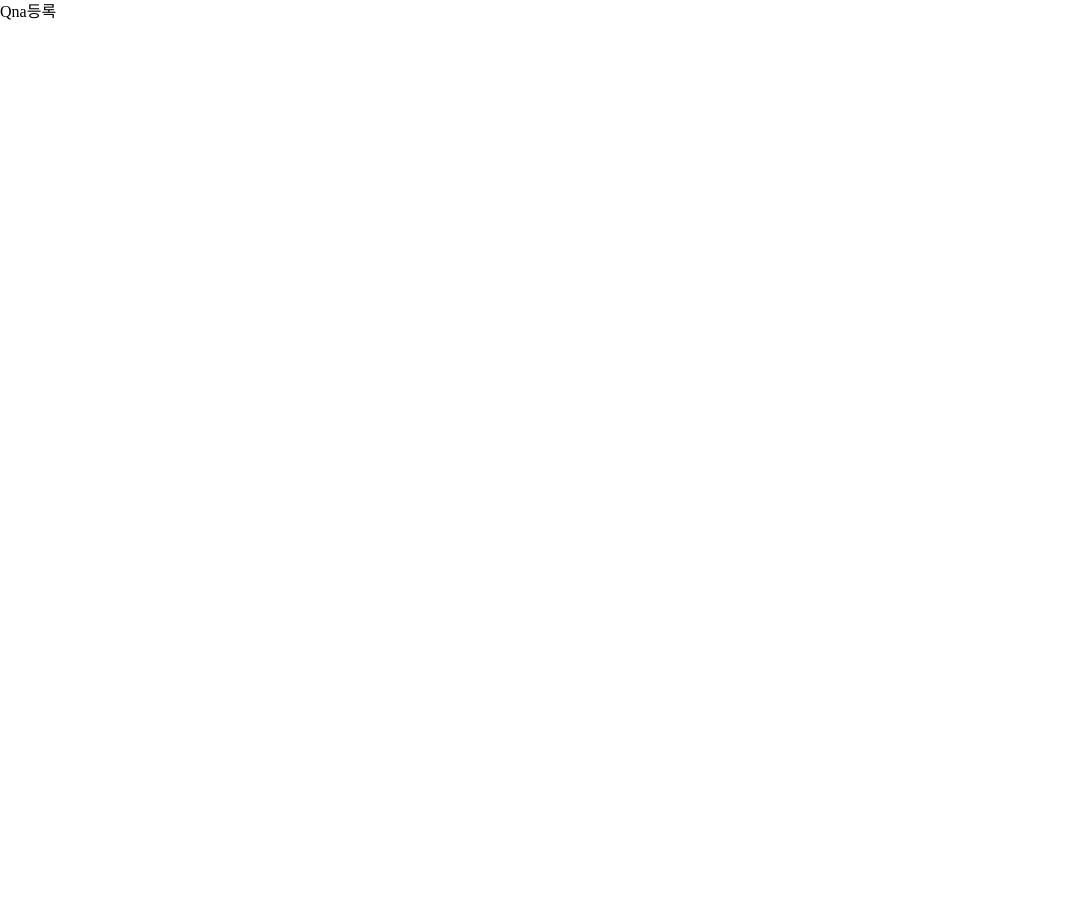
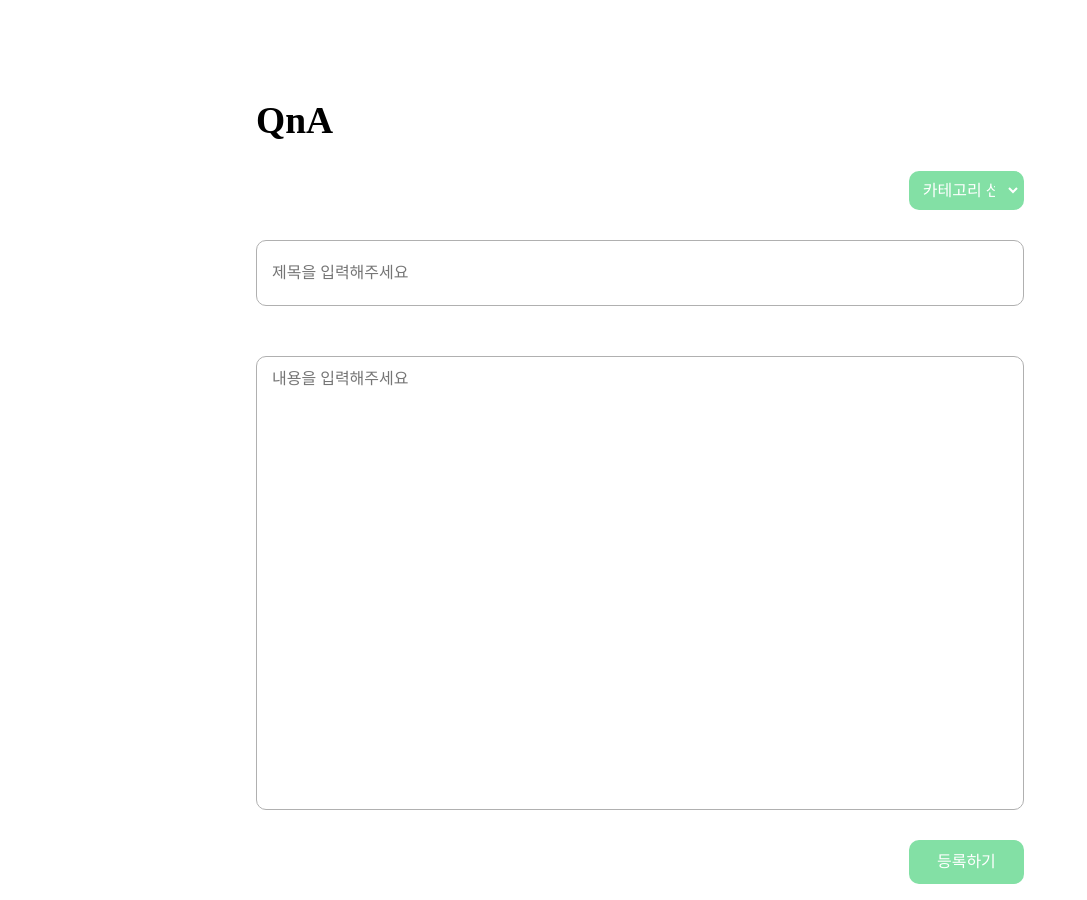
Before and after one commit to 4anghyeon/keyboduck, a Next.js app: page /question/write in a window 1280 px wide. Shown: the whole page, without its empty margins (0-1087 px from the left). Before the commit the page ends 800 px from the top, so only its background shows below. Built offline with nearby package versions, Linux system fonts and the light colour scheme.

Commit message:
Design: QnA 등록 페이지 UI 구성 (#15)

```diff
--- a/src/pages/question/index.tsx
+++ b/src/pages/question/index.tsx
@@ -9,7 +9,7 @@ const Question = () => {
         <h2>QnA</h2>
       </div>
       <div className={styles['qna-sreach-bar']}>
-        <input placeholder="검색어를 입력해주세요" />
+        <input type="text" placeholder="검색어를 입력해주세요" />
         <button>⌕</button>
       </div>
       <div className={styles['qna-list']}>
--- a/src/pages/question/write/index.module.css
+++ b/src/pages/question/write/index.module.css
@@ -0,0 +1,73 @@
+.qna-write-container {
+  width: 100%;
+  height: auto;
+  display: flex;
+  flex-direction: column;
+  align-items: center;
+  margin-top: 100px;
+}
+.qna-write-title {
+  width: 60%;
+  display: flex;
+  justify-content: flex-start;
+
+  font-size: 25px;
+}
+.qna-write-select {
+  width: 60%;
+  display: flex;
+  justify-content: flex-end;
+  margin: 30px 0px 30px 0px;
+}
+.qna-write-select select {
+  width: 15%;
+  border: none;
+  border-right: 3px solid #83e0a5;
+  border-radius: 10px;
+  background-color: #83e0a5;
+  color: white;
+  outline: none;
+  padding: 10px;
+  cursor: pointer;
+}
+.qna-write-select option {
+  background-color: white;
+  color: black;
+}
+.qna-write-contents {
+  width: 60%;
+  height: auto;
+  display: flex;
+  flex-direction: column;
+  gap: 50px;
+}
+.qna-write-contents input,
+.qna-write-contents textarea {
+  padding: 10px 15px;
+  border: 1px solid #b0b0b0;
+  border-radius: 10px;
+  outline: none;
+}
+.qna-write-contents input {
+  padding: 20px 15px;
+}
+.qna-write-contents textarea {
+  resize: none;
+}
+.qna-write-registration-btn {
+  width: 60%;
+  display: flex;
+  justify-content: flex-end;
+
+  margin-top: 30px;
+}
+.qna-write-registration-btn button {
+  width: 15%;
+  border: none;
+  border-radius: 10px;
+  background-color: #83e0a5;
+  padding: 10px 15px;
+  color: white;
+
+  cursor: pointer;
+}
--- a/src/pages/question/write/index.tsx
+++ b/src/pages/question/write/index.tsx
@@ -1,7 +1,40 @@
 import React from 'react';
+import styles from '@/pages/question/write/index.module.css';
+
+const OPTION = [
+  {name: '카테고리 선택', value: 'select'},
+  {name: '가격', value: 'price'},
+  {name: '성능', value: 'performance'},
+  {name: '고장', value: 'breakdown'},
+  {name: '기타', value: 'atc'},
+];
 
 const QuestionWrite = () => {
-  return <div>Qna등록</div>;
+  return (
+    <div className={styles['qna-write-container']}>
+      <div className={styles['qna-write-title']}>
+        <h2>QnA</h2>
+      </div>
+      <div className={styles['qna-write-select']}>
+        <select>
+          {OPTION.map(item => {
+            return (
+              <option key={item.value} value={item.value}>
+                {item.name}
+              </option>
+            );
+          })}
+        </select>
+      </div>
+      <div className={styles['qna-write-contents']}>
+        <input type="text" placeholder="제목을 입력해주세요" />
+        <textarea rows={18} placeholder="내용을 입력해주세요" />
+      </div>
+      <div className={styles['qna-write-registration-btn']}>
+        <button>등록하기</button>
+      </div>
+    </div>
+  );
 };
 
 export default QuestionWrite;
```
